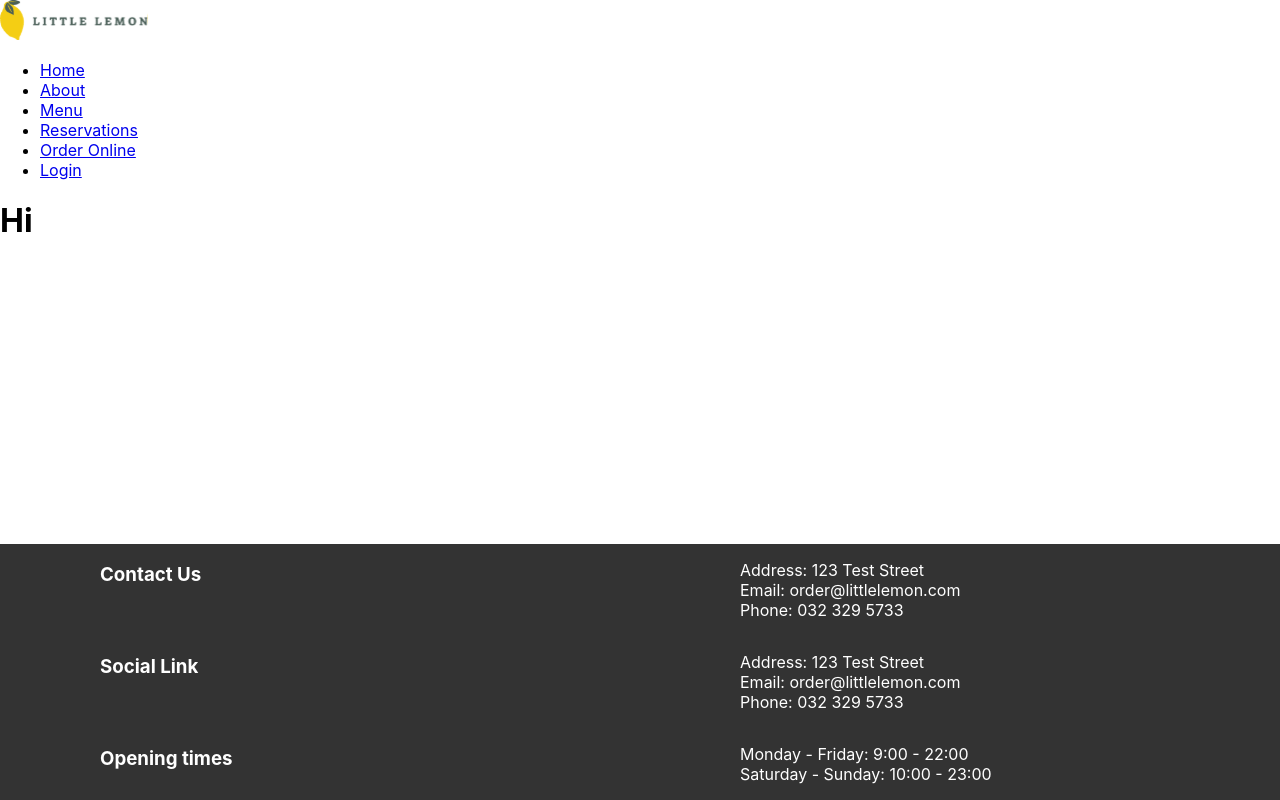
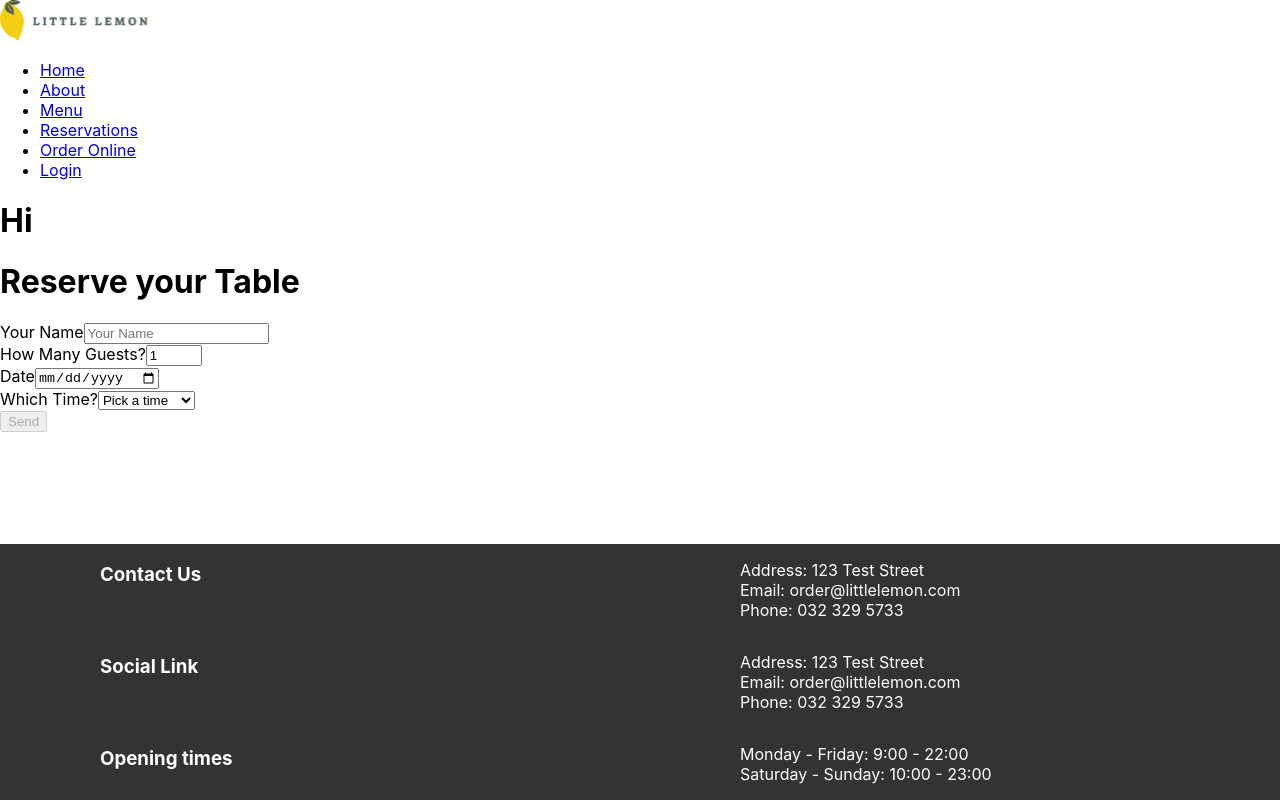
Before and after one commit to natashaverma/Little-Lemon-Final-Repository, a React (Create React App) app: page /reservation in a window 1280 px wide. Built offline with nearby package versions, Linux system fonts and the light colour scheme.

Commit message:
Fixing reservation form

```diff
--- a/src/App.js
+++ b/src/App.js
@@ -12,22 +12,28 @@ function App() {
 
   const [form, setForm] = useState({
     name: "",
-    guests: "",
+    guests: 1,
     date: "",
     time: "",
     phone: "",
-    comments: "",
     disabled: "",
   });
   const navigate = useNavigate();
 
   const onChange = (e) => {
-    const { name, value } = e.target;
-    setForm({ ...form, [name]: value });
+    // const { name, value } = e.target;
+    const name = e.target.name;
+    const value = e.target.value;
+    setForm((prevForm) => ({
+      ...prevForm,
+      [name]: value
+    }))
+    console.log(form);
   };
 
   const onSubmit = (e) => {
     e.preventDefault();
+    // console.log(form);
     navigate("/Booking-confirmed");
   };
 
--- a/src/Components/Reservations.js
+++ b/src/Components/Reservations.js
@@ -45,7 +45,7 @@ function Reservations(props) {
     };
 
     const isDisabled = () => {
-        if (form.name && form.guests && form.date && form.time && form.phone) {
+        if (form.name && form.guests && form.date && form.time) {
             return false;
         } else {
             return true;
@@ -55,6 +55,67 @@ function Reservations(props) {
     return (
         <>
             <h1>Hi</h1>
+            <div className="res-container">
+                <h1 className="res-title">Reserve your Table</h1>
+                <form className="form-container" onSubmit={handleSubmit}>
+                    <div>
+                        <label htmlFor="name">Your Name</label>
+                        <input
+                            className="forminput"
+                            id="name"
+                            name="name"
+                            type="text"
+                            placeholder="Your Name"
+                            value={form.name}
+                            onChange={onChange}
+                            required
+                        />
+                    </div>
+
+                    <div id="guests-input">
+                        <label className="guests-title" htmlFor="guests">
+                            How Many Guests?
+                        </label>
+                        <input type="number" placeholder="1" min="1" max="10" id="guests" name="guests" value={form.guests} onChange={onChange} required />
+                    </div>
+                    <div id="date-time">
+                        <div>
+                            <label htmlFor="date">Date</label>
+                            <input
+                                name="date"
+                                type="date"
+                                value={form.date}
+                                onChange={onChange}
+                                required
+                            />
+                        </div>
+                        <div>
+                            <label htmlFor="time">Which Time?</label>
+                            <select name="time" onChange={onChange}>
+                                <option key="default" defaultValue="">
+                                    Pick a time
+                                </option>
+                                {form.date !== "" ? (
+                                    initializeTimes()
+                                ) : (
+                                    <option key="select-date-first" defaultValue="">
+                                        Set date first
+                                    </option>
+                                )}
+                            </select>
+                        </div>
+                    </div>
+                    <button
+                        aria-label="On Click"
+                        data-testid="submitbutton"
+                        disabled={isDisabled()}
+                        id="submit"
+                        type="submit"
+                    >
+                        Send
+                    </button>
+                </form>
+            </div>
         </>
     )
 }
```
